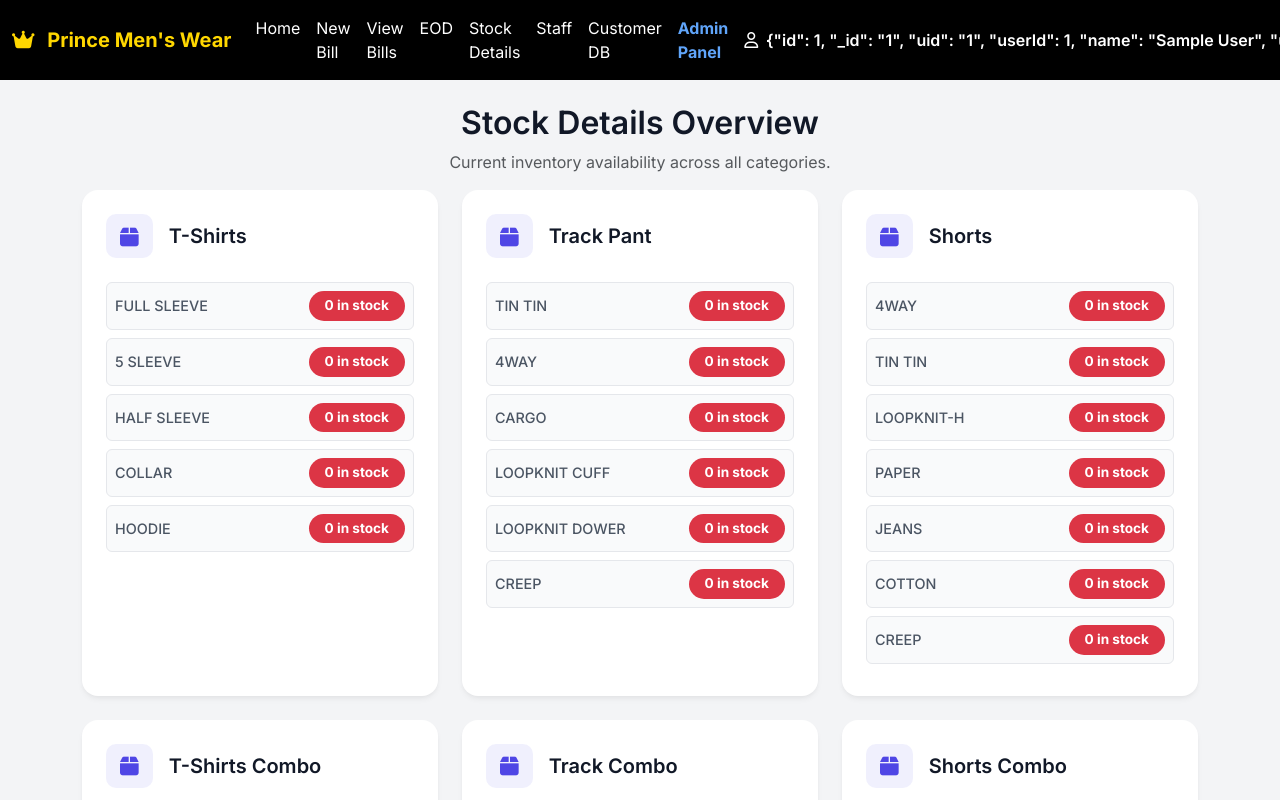
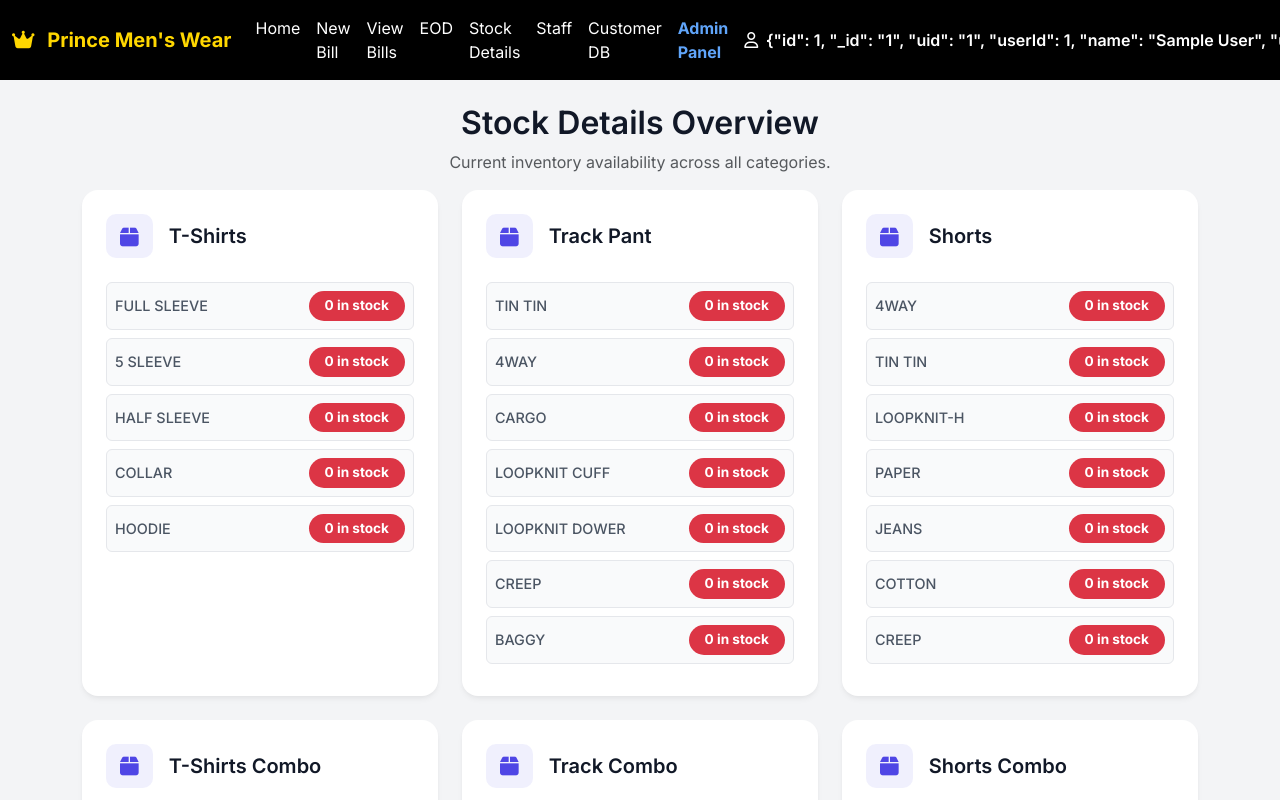
Before and after one commit to imshoaib11/new_billing_fe, a React (Vite) app: page /stocks in a window 1280 px wide. Shown: the top 800 px of the page. Built offline with nearby package versions, Linux system fonts and the light colour scheme; no server answers; sample sign-in values are in the browser's storage.

Commit message:
Add 'BAGGY' item to Stocks component

```diff
--- a/src/Components/Stocks.jsx
+++ b/src/Components/Stocks.jsx
@@ -18,7 +18,8 @@ const stockData = [
     { name: "CARGO", key: "cargo" },
     { name: "LOOPKNIT CUFF", key: "lpCuff" },
     { name: "LOOPKNIT DOWER", key: "lpDower" },
-    { name: "CREEP", key: "creep" }
+    { name: "CREEP", key: "creep" },
+    { name: "BAGGY", key: "baggy" }
   ]},
   { title: "Shorts", items: [
     { name: "4WAY", key: "fourWayShorts" },
```
